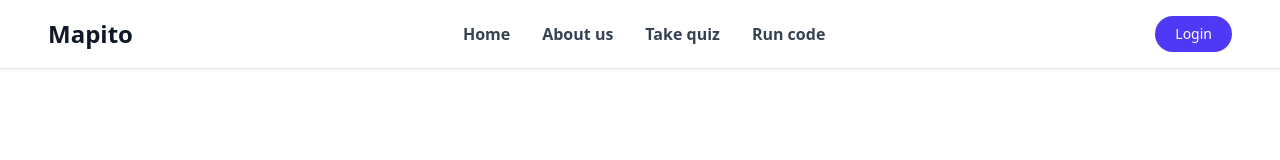
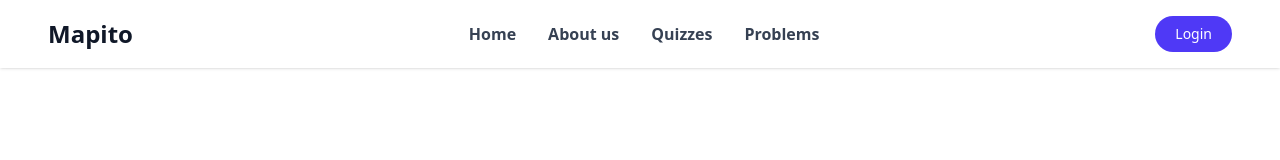
Before and after one commit to wintwah243/Mapito, a React (Vite) app in the folder mapito/: page / in a window 1280 px wide. Shown: the top 160 px of the page. Built offline with nearby package versions, Linux system fonts and the light colour scheme.

Commit message:
Update LandingNavbar.jsx

```diff
--- a/mapito/src/Landing/LandingNavbar.jsx
+++ b/mapito/src/Landing/LandingNavbar.jsx
@@ -23,18 +23,16 @@ export default function LandingNavbar() {
       <div className="hidden md:flex gap-8 text-gray-700 font-semibold">
         <Link to="/" className="hover:text-indigo-600 transition-all duration-300">Home</Link>
 
-        <button onclick={() => navigate("/aboutus")}>
         <Link to="/aboutus" className="hover:text-indigo-600 transition-all duration-300">About us</Link>
-        </button>
 
         <button
           onClick={() => navigate("/signup")}
           className="cursor-pointer hover:text-indigo-600 transition-all duration-300"
         >
-          Take quiz
+          Quizzes
         </button>
-        <button onClick={() => navigate("/signup")}>
-        <Link to="/code" className="hover:text-indigo-600 transition-all duration-300">Run code</Link>
+        <button onClick={() => navigate("/signup")} className="hover:text-indigo-600 transition-all duration-300">
+           Problems
         </button>
       </div>
 
@@ -85,12 +83,12 @@ export default function LandingNavbar() {
             Home
           </Link>
 
-          <button onclick={() => navigate("/aboutus")}>
+
           <Link to="/aboutus" onClick={toggleMenu} className="text-gray-700 hover:text-indigo-600 font-semibold flex items-center gap-3">
             <FaInfoCircle size={20} className="text-gray-600" />
             About us
           </Link>
-          </button>
+
 
           <button
             onClick={() => {
@@ -100,7 +98,7 @@ export default function LandingNavbar() {
             className="text-gray-700 hover:text-indigo-600 font-semibold flex items-center gap-3"
           >
             <FaClipboardList size={20} className="text-gray-600" />
-            Take quiz
+            Quizzes
           </button>
 
 
@@ -108,11 +106,11 @@ export default function LandingNavbar() {
                 onClick={() => {
                     toggleMenu();
                     navigate("/signup");
-                }}>
-          <Link to="/code" onClick={toggleMenu} className="text-gray-700 hover:text-indigo-600 font-semibold flex items-center gap-3">
+                }}
+              className="text-gray-700 hover:text-indigo-600 font-semibold flex items-center gap-3"
+              >
             <FaCode size={20} className="text-gray-600" />
-            Run code
-          </Link>
+            Problems
           </button>
 
           <Link
```
